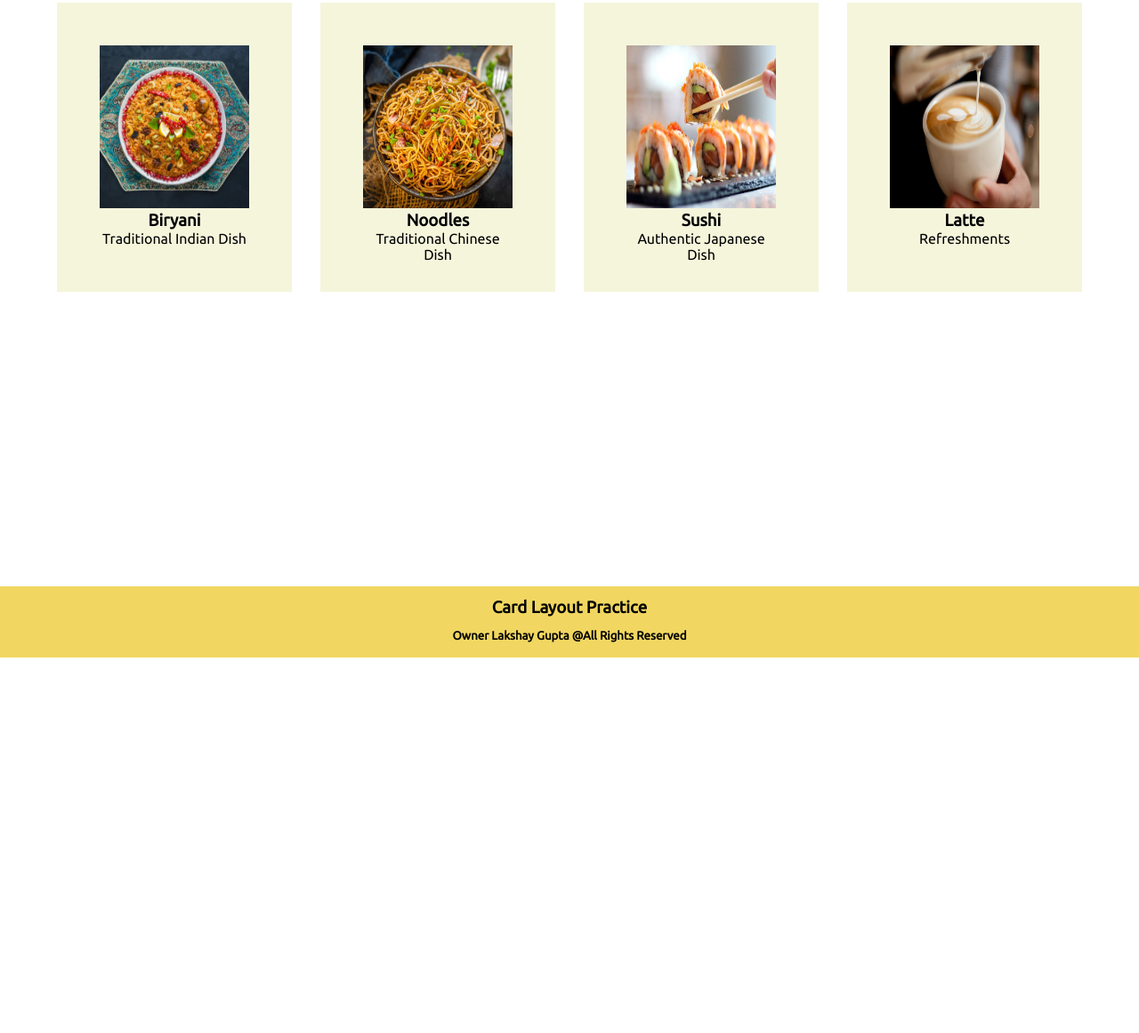
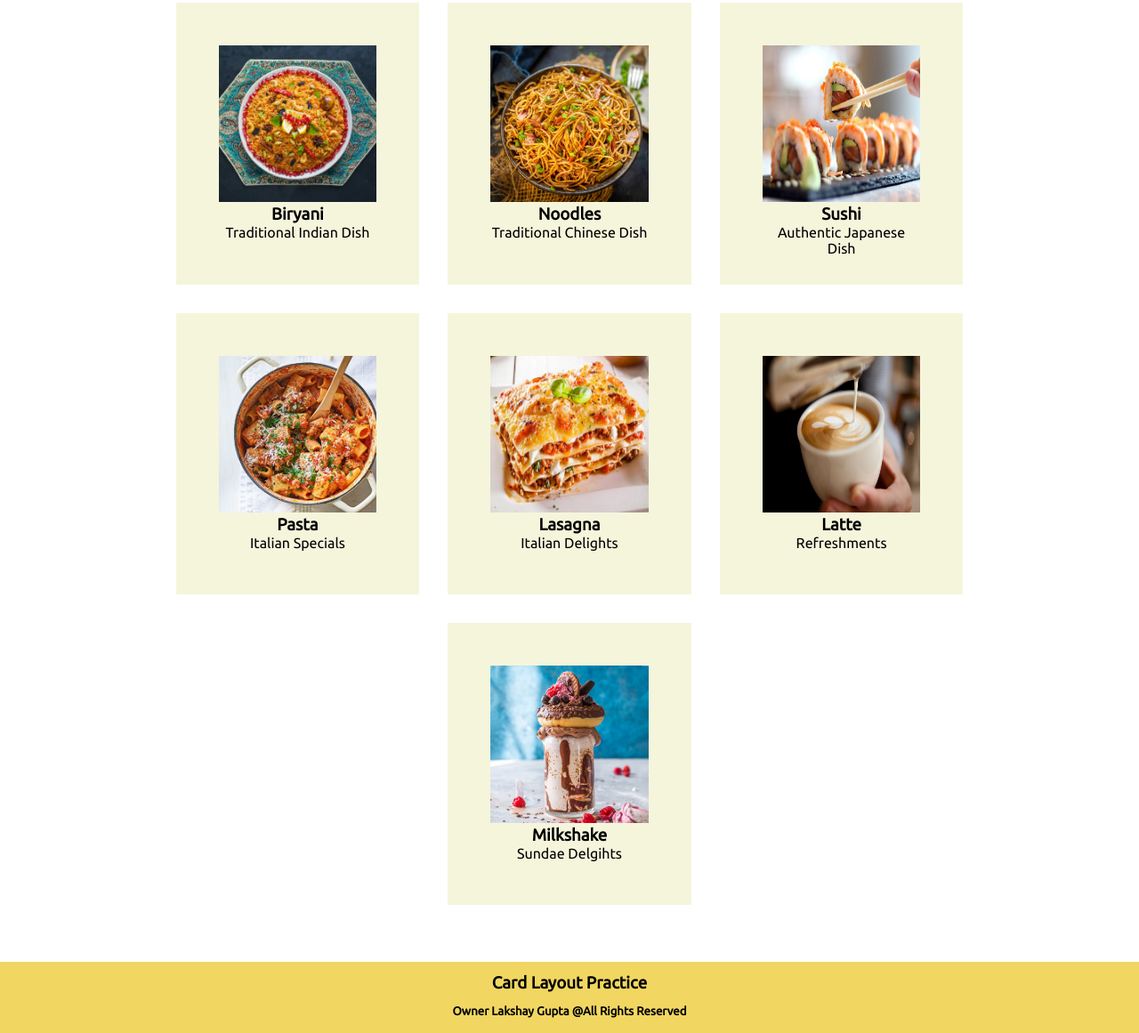
Before and after one commit to Laksh25ay/PracticeHTML, a plain HTML site: page GridDesign/index.html in a window 1280 px wide. Shown: the part 61-1222 px from the top of the page at 89% size. Before the commit the page ends 800 px from the top, so only its background shows below. Drawn offline with Linux system fonts and the light colour scheme.

Commit message:
Learned about flex-wrap and implemented it

```diff
--- a/GridDesign/Grid.css
+++ b/GridDesign/Grid.css
@@ -17,6 +17,8 @@ body{
     margin: 2rem;
     padding: 1rem;
     display: flex;
+    flex-wrap: wrap;
+    justify-content: center;
 }
 
 img{
@@ -29,7 +31,7 @@ img{
     /* float: left;
     width: 25%; */
     background-color: beige;
-    width: 20%;
+    width: 15%;
     /* height: 100%; */
     padding: 3rem;
     margin:1rem;
--- a/GridDesign/index.html
+++ b/GridDesign/index.html
@@ -33,10 +33,31 @@
             </div>
         </div>
         <div class="card">
+            <img src="public/images/pasta.jpg" alt="Pasta">
+            <div class="content">
+                <h3>Pasta</h3>
+                <p>Italian Specials</p>
+            </div>
+        </div>
+        <div class="card">
+            <img src="public/images/lasagna.jpg" alt="Lasagna">
+            <div class="content">
+                <h3>Lasagna</h3>
+                <p>Italian Delights</p>
+            </div>
+        </div>
+        <div class="card">
             <img src="public/images/Latte.jpg" alt="Latte">
             <div class="content">
                 <h3>Latte</h3>
                 <p>Refreshments</p>
+            </div>
+        </div>
+        <div class="card">
+            <img src="public/images/Milkshake.jpg" alt="Milkshake">
+            <div class="content">
+                <h3>Milkshake</h3>
+                <p>Sundae Delgihts</p>
             </div>
         </div>
     </div>
```
Also changed, not shown: GridDesign/public/images/Milkshake.jpg (added), GridDesign/public/images/lasagna.jpg (added), GridDesign/public/images/pasta.jpg (added).
